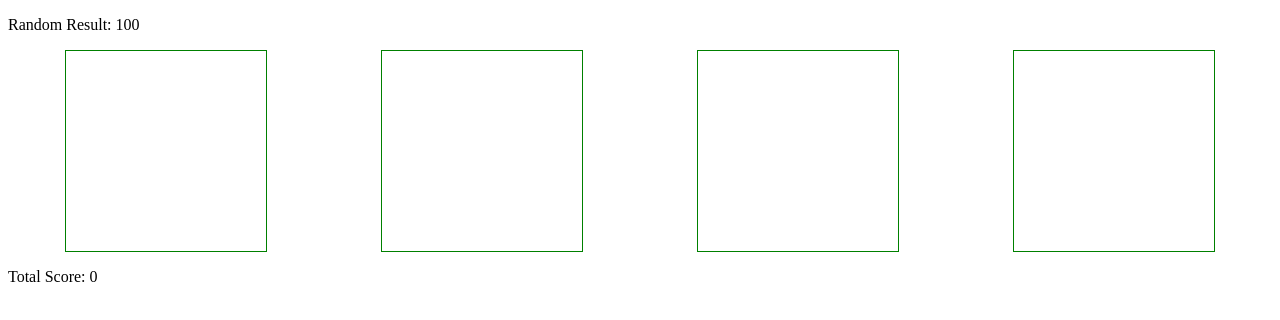
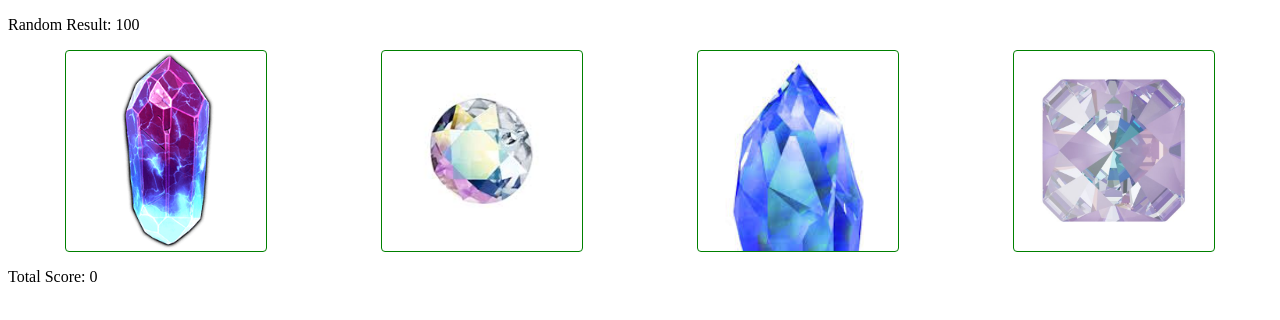
Before and after one commit to Robert1Kowalski/unit-4-game, a plain HTML site: page index.html in a window 1280 px wide. Drawn offline with nearby package versions, Linux system fonts and the light colour scheme.

Commit message:
added pictures to boxes

```diff
--- a/assets/css/style.css
+++ b/assets/css/style.css
@@ -9,6 +9,10 @@
     border:1px solid green;
     height:200px;
     width: 200px;
+    background-image: "url(' " + images[i] + " ')";
+    border-radius: 4px;
+    box-shadow: 5px, 5px, 5px, 5px rgba(0,0,0,0);
+
 
 
 }
--- a/assets/javascript/game.js
+++ b/assets/javascript/game.js
@@ -29,7 +29,11 @@ var previous = 0; // used in on.click funciton
 //3) Build target random_Result
 var startResetGame = function () {
     $(".crystals").empty();  // empty the function each time it runs
-
+    var images = [
+    "assets/images/crystal-one.png",
+    "assets/images/crystal-2.png",
+    "assets/images/crystal-three.png",
+    "assets/images/crystal-four.png" ]
 
     random_result = Math.floor(Math.random() * 120) + 19;
 
@@ -46,8 +50,16 @@ for (var i = 0; i < 4; i++) {
     var crystal = $("<div>");
     crystal.attr({
         "class": 'crystal',
-        "data-random": randomNumber, //assigned dataRandom to each of the divs
+        "data-random": randomNumber,
+         //assigned dataRandom to each of the divs
     });
+    crystal.css({
+        "background-image":"url(' " + images[i] + " ')",
+        "background-size": "cover"
+
+    })
+
+
 
 
     $(".crystals").append(crystal);  //this should put 4 divs into "crystal" div on html
```
